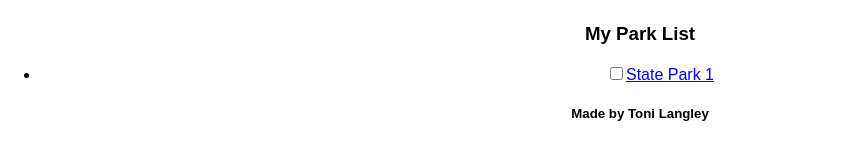
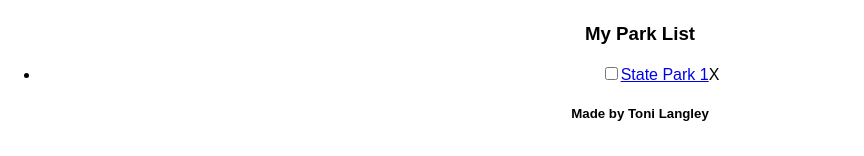
Before and after one commit to tvcrawley/parkFinder, a React (Create React App) app: page / in a window 1280 px wide. Both pictures are taken after a click on the element "State Park 1". Shown: the part 169-325 px from the top of the page, without its empty margins (0-864 px from the left). Built offline with nearby package versions, Linux system fonts and the light colour scheme.

Commit message:
Add delete functionality for `myParks`
Able to delete objects from the `myParks` array

```diff
--- a/src/components/layout/Body.js
+++ b/src/components/layout/Body.js
@@ -15,7 +15,7 @@ class Body extends Component {
     }
     this.handleParkClick = this.handleParkClick.bind(this)
     this.handleHasVisitedChange = this.handleHasVisitedChange.bind(this)
-    this.handleParkItemClick = this.handleParkItemClick.bind(this)
+    this.handleParkItemDelete = this.handleParkItemDelete.bind(this)
   }
 
   handleParkClick (index) {
@@ -44,6 +44,13 @@ class Body extends Component {
     this.setState({myParks: myParksCopy})
   }
 
+  handleParkItemDelete (index) {
+    const myParksCopy = this.state.myParks.slice()
+    myParksCopy.splice(index, 1)
+    this.setState({myParks: myParksCopy})
+    console.log(this.state.myParks)
+  }
+
   render() {
 
     return (
@@ -53,6 +60,7 @@ class Body extends Component {
           myParks={this.state.myParks}
           onHasVisitedChange={this.handleHasVisitedChange}
           onParkItemClick={this.handleParkItemClick}
+          onParkItemDelete={this.handleParkItemDelete}
         />
       </div>
     );
--- a/src/components/park/MyParkList.js
+++ b/src/components/park/MyParkList.js
@@ -16,6 +16,7 @@ class MyParkList extends Component {
             myParks={this.props.myParks}
             onHasVisitedChange={this.props.onHasVisitedChange}
             onParkItemClick={this.props.onParkItemClick}
+            onParkItemDelete={this.props.onParkItemDelete}
           />
         </ul>
       </div>
--- a/src/components/park/MyParkListItem.js
+++ b/src/components/park/MyParkListItem.js
@@ -16,6 +16,7 @@ class MyParkListItem extends Component {
         <input name={park.name} type="checkbox" checked={park.hasVisited}
           onChange={() => this.props.onHasVisitedChange(index)}/>
         <a href="#" onClick={() => this.props.onParkItemClick(index)}>{park.name}</a>
+        <span onClick={() => this.props.onParkItemDelete(index)}>X</span>
         {info(park)}
       </li>
     )
```
